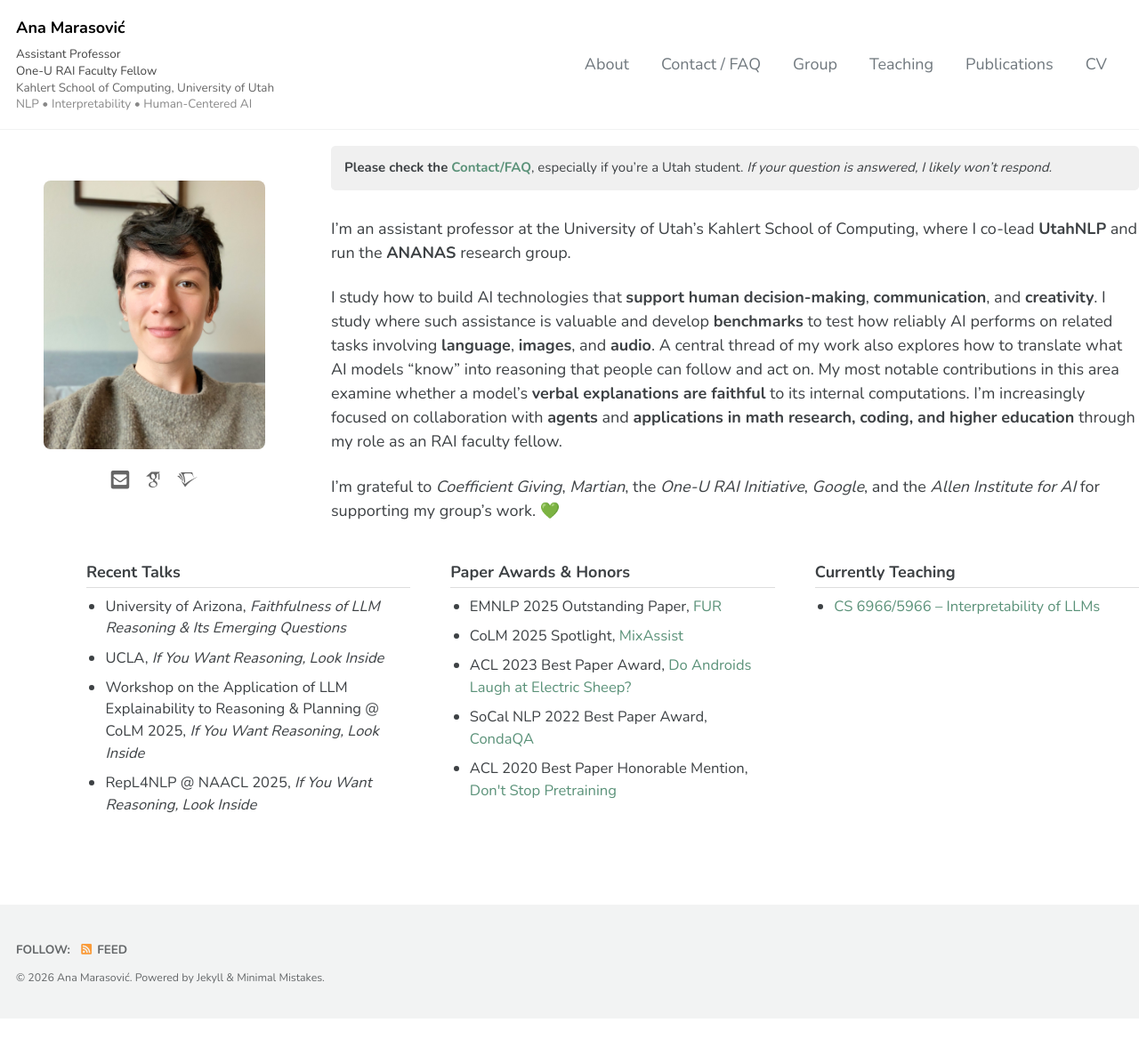
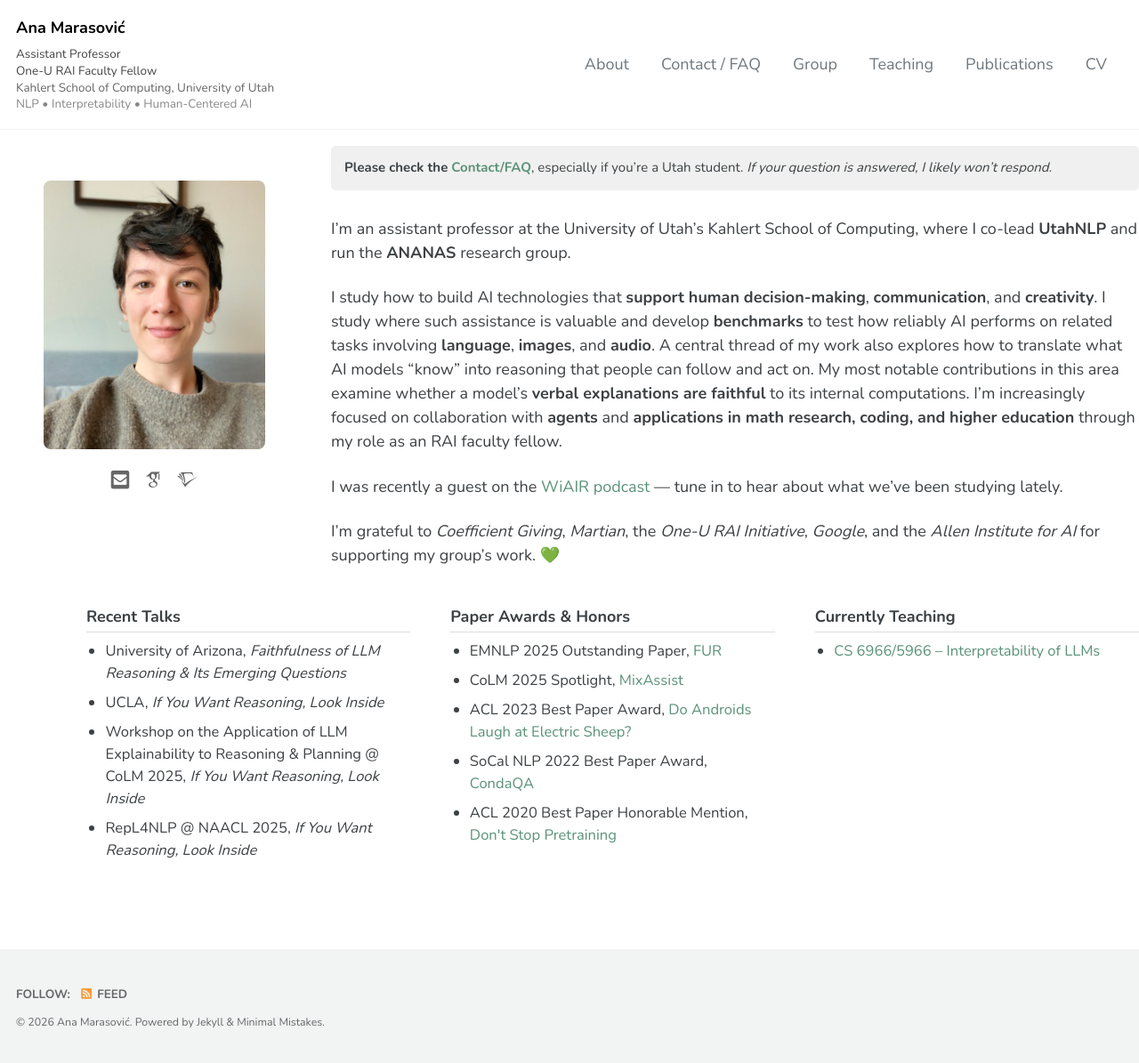
Before and after one commit to amarasovic/amarasovic.github.io, a Jekyll site: the page built from index.md, in a window 1280 px wide. Shown: the whole page at 89% size. Built offline with Jekyll 4.4.1, drawn with Linux system fonts in a browser that asks for light colours; cached includes are drawn as plain includes; some web fonts are replaced; a script that is not in the unit is left out; before the commit the page ends 1145 px from its top, so only the background shows below that.

Commit message:
Add WiAIR podcast mention
Co-Authored-By: Claude Sonnet 4.6 <noreply@anthropic.com>

```diff
--- a/index.md
+++ b/index.md
@@ -24,6 +24,8 @@ sidebar:
 I'm an assistant professor at the University of Utah's Kahlert School of Computing, where I co-lead **UtahNLP** and run the **ANANAS** research group.
 
 I study how to build AI technologies that **support human decision-making**, **communication**, and **creativity**. I study where such assistance is valuable and develop **benchmarks** to test how reliably AI performs on related tasks involving **language**, **images**, and **audio**. A central thread of my work also explores how to translate what AI models “know” into reasoning that people can follow and act on. My most notable contributions in this area examine whether a model’s **verbal explanations are faithful** to its internal computations. I'm increasingly focused on collaboration with **agents** and **applications in math research, coding, and higher education** through my role as an RAI faculty fellow.
+
+I was recently a guest on the [WiAIR podcast](https://youtu.be/xYb6uokKKOo?si=-zwpPPqBiO5621KG) — tune in to hear about what we've been studying lately.
 
 I'm grateful to *Coefficient Giving*, *Martian*, the *One-U RAI Initiative*, *Google*, and the *Allen Institute for AI* for supporting my group's work. 💚
 
```
